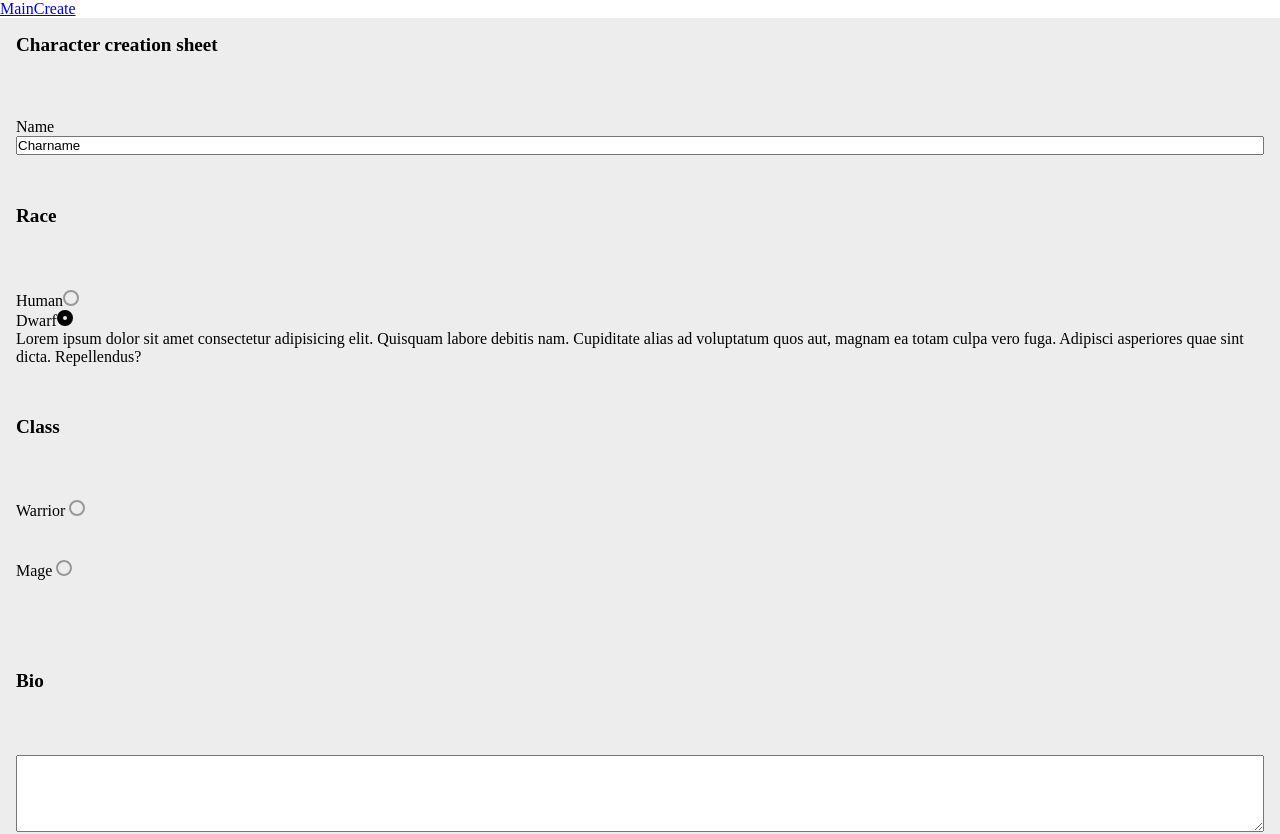
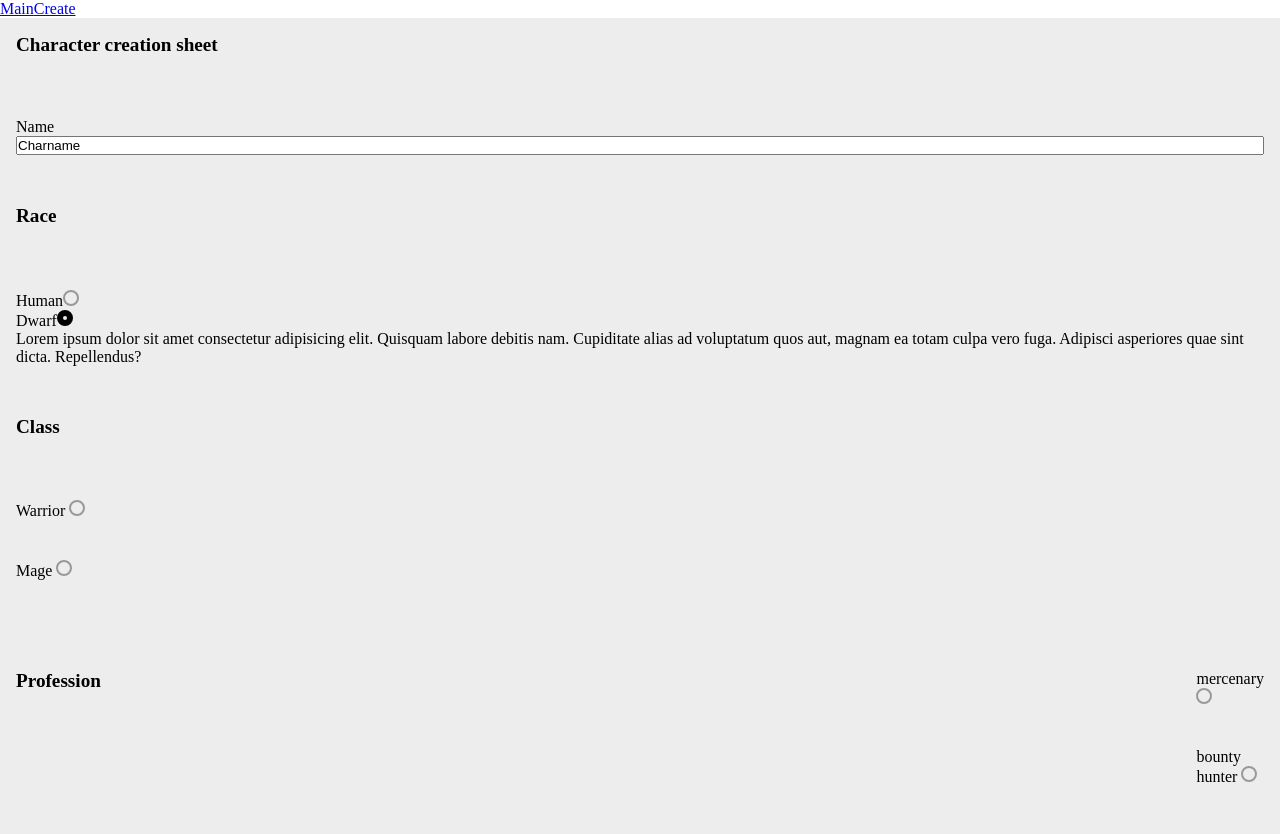
Before and after one commit to mattbra1155/2min-dungeon-vue3, a Vue app: page /character-creation in a window 1280 px wide. Shown: the top 834 px of the page. Built offline with nearby package versions, Linux system fonts and the light colour scheme.

Commit message:
feat: added profession class, interface, added simple loop for character creatikon

```diff
--- /dev/null
+++ b/src/assets/json/professions.json
@@ -0,0 +1,41 @@
+{
+    "warrior": [
+        {
+            "id": "prof-0",
+            "name": "mercenary",
+            "description": "The Mercenary fights for money, the spoils of war, and the taste of blood. All Mercenaries dream of untold riches; for most of them, the reality consists of an early death and an unmarked grave. Mercenaries roam the Old World, from one war to another - inevitably someone will hire their swords to settle a grievance. Rich Nobles, Merchants, and others take on Mercenaries to bring an argument to a swift conclusion; the Old World kingdoms generate enough conflict to keep many thousands of Mercenaries fully employed. Eventually, however, the wiser ones realise that there is no crock of gold for the hired fighter, and so they turn to adventuring for variety or in search of greater rewards.",
+            "statsDevelopment": {
+                "hp": 2,
+                "melee": 10,
+                "ranged": 10,
+                "dexterity": 0,
+                "strength": 10,
+                "thoughtness": 0,
+                "speed": 0,
+                "initiative": 10,
+                "attacks": 1,
+                "inteligence": 0,
+                "willPower": 0,
+                "charisma": 0
+            }
+        },
+        {
+            "id": "prof-1",
+            "name": "bounty hunter",
+            "statsDevelopment": {
+                "hp": 2,
+                "melee": 10,
+                "ranged": 10,
+                "dexterity": 0,
+                "strength": 1,
+                "thoughtness": 0,
+                "speed": 0,
+                "initiative": 10,
+                "attacks": 0,
+                "inteligence": 0,
+                "willPower": 0,
+                "charisma": 0
+            }
+        }
+    ]
+}
--- a/src/assets/models/playerModel.ts
+++ b/src/assets/models/playerModel.ts
@@ -7,13 +7,14 @@ import { PersonModel } from './personModel'
 import { Modifiers } from './modifiersModel'
 import { Weapon } from './itemsModel'
 import { IStats } from '@/interfaces/IStats'
+import { Profession } from './professionModel'
 
 class PlayerModel extends PersonModel implements IPlayer {
     constructor(
         public id: string = self.crypto.randomUUID(),
         public name: string = 'Charname',
         public race: string = 'dwarf',
-        public profession: string = '',
+        public profession: Profession = new Profession(),
         public stats: IStats = {
             hp: 0,
             melee: 0,
--- /dev/null
+++ b/src/assets/models/professionModel.ts
@@ -0,0 +1,31 @@
+import { IProfession } from '@/interfaces/IProfession'
+import { IStats } from '@/interfaces/IStats'
+
+class Profession implements IProfession {
+    constructor(
+        public id: string = '0',
+        public name: string = '',
+        public description: string = '',
+        public statsDevelopment: Partial<IStats> = {
+            hp: 0,
+            melee: 0,
+            ranged: 0,
+            dexterity: 0,
+            strength: 0,
+            thoughtness: 0,
+            speed: 0,
+            initiative: 0,
+            attacks: 0,
+            inteligence: 0,
+            willPower: 0,
+            charisma: 0,
+        }
+    ) {
+        this.id = id
+        this.name = name
+        this.description = description
+        this.statsDevelopment = statsDevelopment
+    }
+}
+
+export { Profession }
--- a/src/interfaces/IPlayer.ts
+++ b/src/interfaces/IPlayer.ts
@@ -1,6 +1,7 @@
+import { Profession } from '@/assets/models/professionModel'
 import { IPerson } from '@/interfaces/Person'
 
 export interface IPlayer extends IPerson {
     player: boolean
-    profession: string
+    profession: Profession
 }
--- /dev/null
+++ b/src/interfaces/IProfession.ts
@@ -0,0 +1,8 @@
+import { IStats } from './IStats'
+
+export interface IProfession {
+    id: string
+    name: string
+    description: string
+    statsDevelopment: Partial<IStats>
+}
--- a/src/views/CharacterCreation.vue
+++ b/src/views/CharacterCreation.vue
@@ -5,10 +5,10 @@ import { useRouter } from 'vue-router'
 import { EGameState } from '@/enums/EGameState'
 import { useGameStateManager } from '@/composables/useGameStateManager'
 import { PlayerModel } from '@/assets/models/playerModel'
-import { onMounted, ref } from 'vue'
+import { ref } from 'vue'
 import { ItemGenerator } from '@/assets/generators/itemGenerator'
 import { EItemCategory } from '@/enums/ItemCategory'
-
+import professions from '@/assets/json/professions.json'
 const router = useRouter()
 const { initPlayer, createPlayer, resetPlayer } = usePlayer()
 const { updateGameState } = useGameStateManager()
@@ -142,6 +142,24 @@ const savePlayer = async () => {
                 </div>
             </div>
             <div class="m-form__row o-characterGenerator__row">
+                <div class="m-form__row">
+                    <h2 class="o-characterGenerator__header">Profession</h2>
+                    <div class="m-form__column">
+                        <div v-for="profession in professions.warrior" :key="profession.id" class="m-form__item">
+                            <label for="Profession">
+                                {{ profession.name }}
+                                <input
+                                    type="radio"
+                                    class="item__input"
+                                    :value="profession.name"
+                                    v-model="playerObject.profession"
+                                />
+                            </label>
+                        </div>
+                    </div>
+                </div>
+            </div>
+            <div class="m-form__row o-characterGenerator__row">
                 <div class="m-form__column">
                     <label for="bio" class="o-characterGenerator__header">Bio</label>
                     <textarea
```
